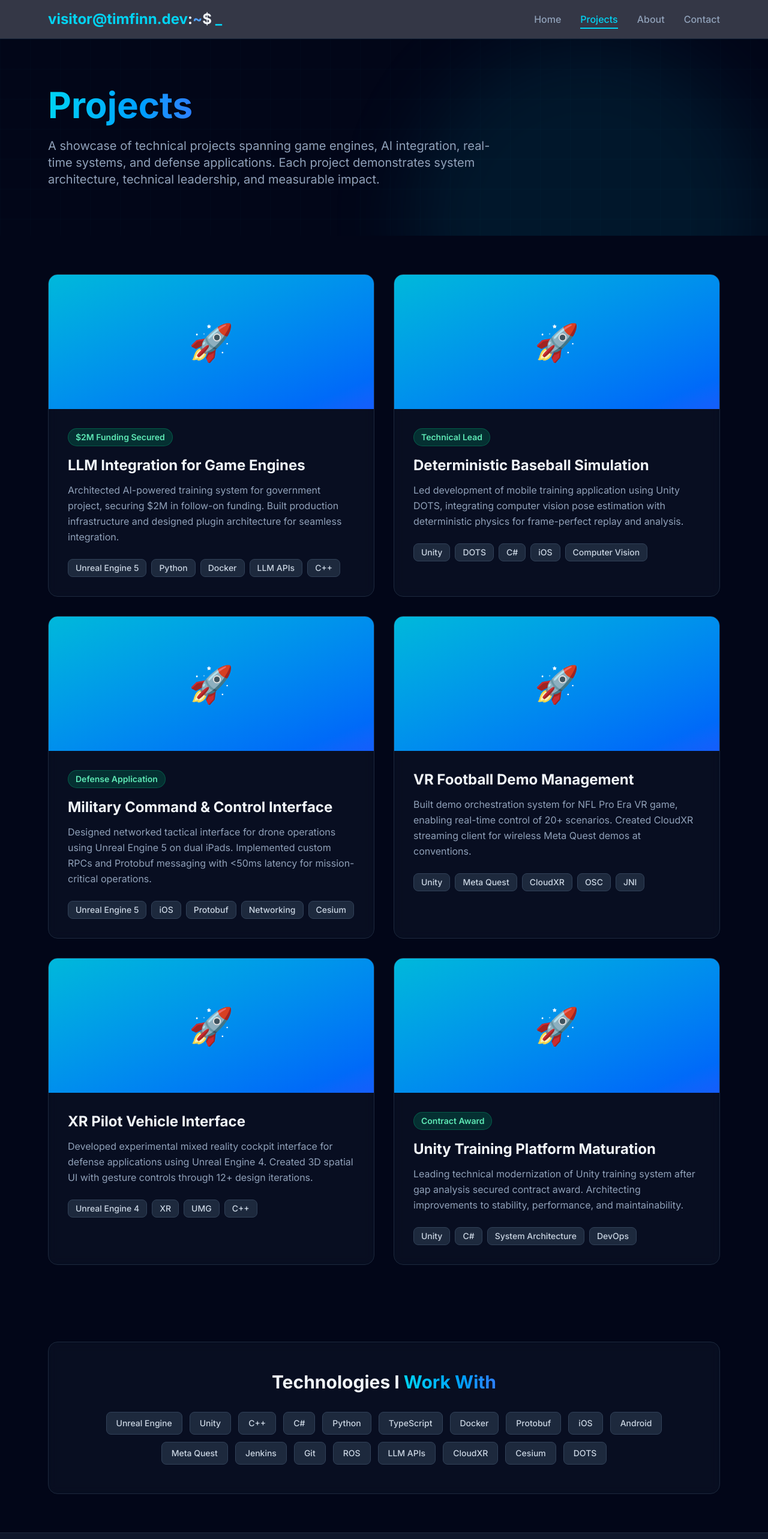
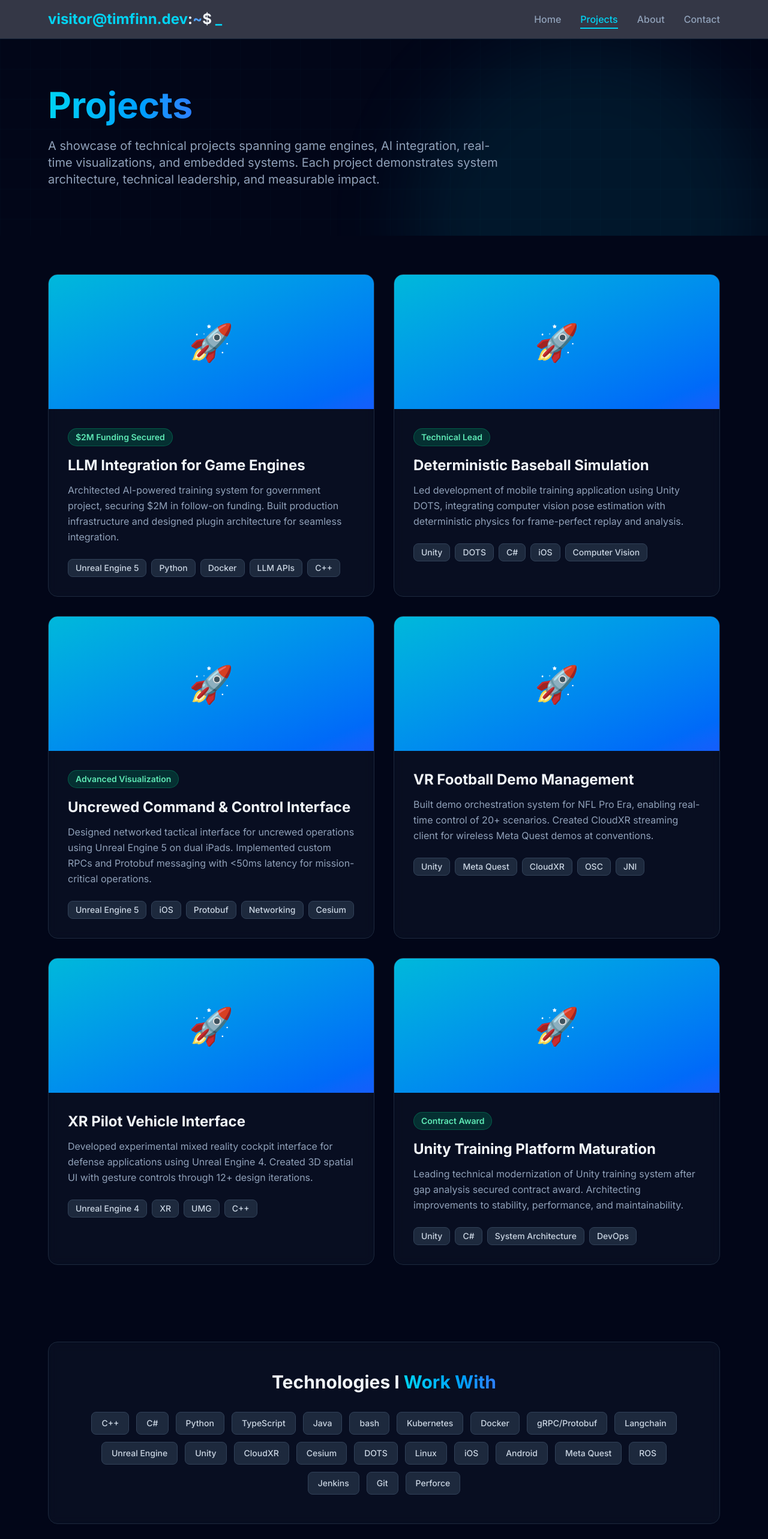
Before and after one commit to timFinn/portfolio-js, a Next.js app: page /projects in a window 1280 px wide. Shown: the top 2566 px of the page at 60% size. Built offline with nearby package versions, Linux system fonts and the light colour scheme.

Commit message:
Refining text for projects, about me;

```diff
--- a/app/about/page.tsx
+++ b/app/about/page.tsx
@@ -22,7 +22,7 @@ export default function About() {
           <div className="prose prose-lg prose-invert max-w-none">
             <p className="text-lg text-slate-300 leading-relaxed mb-6">
               I'm a Senior Software Engineer with over 10 years of experience building real-time 3D
-              applications for defense, training, and commercial applications. My work focuses on the
+              applications for public sector, training, and commercial applications. My work focuses on the
               intersection of game engine technology, system architecture, and emerging AI capabilities.
             </p>
 
@@ -39,10 +39,10 @@ export default function About() {
             </p>
             <div className="grid grid-cols-1 md:grid-cols-2 gap-4 my-8">
               {[
-                'Architecting LLM integration systems ($2.6M funding)',
+                'Architecting LLM integration systems ($2M funding)',
                 'Leading Unity training platform maturation',
                 'Building deployable AI infrastructure',
-                'Designing next-generation scenario tools'
+                'Designing next-generation visualization tools'
               ].map((item, index) => (
                 <div key={index} className="flex items-start gap-3 bg-cyan-500/10 border border-cyan-500/20 p-4 rounded-lg">
                   <span className="text-cyan-400 font-bold">✓</span>
@@ -58,11 +58,18 @@ export default function About() {
               on solutions that work reliably in production environments while pushing technical boundaries.
             </p>
 
+            <h2 className="text-3xl font-bold text-slate-100 mt-12 mb-4">Leadership</h2>
+            <p className="text-slate-300 leading-relaxed">
+              When I'm not coding, I'm exploring emerging technologies and mentoring other developers. I
+              believe in sharing knowledge and contributing to the broader engineering community is
+              the only way to achieve success.
+            </p>
+
             <h2 className="text-3xl font-bold text-slate-100 mt-12 mb-4">Beyond Code</h2>
             <p className="text-slate-300 leading-relaxed">
-              When I'm not coding, I'm exploring emerging technologies, mentoring junior developers, and
-              staying current with advancements in AI, real-time rendering, and interactive systems. I
-              believe in sharing knowledge and contributing to the broader engineering community.
+              Outside the office I'm regularly exploring emerging technologies and experimenting to identify
+              real world results. I like to apply my technical skills to other domains like horticulture,
+              which gives me a chance to step away from the keyboard. I also enjoy hiking, reading, playing music, and cooking.
             </p>
           </div>
         </div>
--- a/app/projects/page.tsx
+++ b/app/projects/page.tsx
@@ -14,8 +14,8 @@ export default function Projects() {
             <span className="gradient-text">Projects</span>
           </h1>
           <p className="text-xl text-slate-400 max-w-3xl">
-            A showcase of technical projects spanning game engines, AI integration, real-time systems,
-            and defense applications. Each project demonstrates system architecture, technical leadership,
+            A showcase of technical projects spanning game engines, AI integration, real-time visualizations,
+            and embedded systems. Each project demonstrates system architecture, technical leadership,
             and measurable impact.
           </p>
         </div>
@@ -37,9 +37,11 @@ export default function Projects() {
             Technologies I <span className="gradient-text">Work With</span>
           </h2>
           <div className="flex flex-wrap justify-center gap-3">
-            {['Unreal Engine', 'Unity', 'C++', 'C#', 'Python', 'TypeScript', 'Docker',
-              'Protobuf', 'iOS', 'Android', 'Meta Quest', 'Jenkins', 'Git', 'ROS',
-              'LLM APIs', 'CloudXR', 'Cesium', 'DOTS'].map((tech) => (
+            {['C++', 'C#', 'Python', 'TypeScript', 'Java', 'bash',
+              'Kubernetes', 'Docker', 'gRPC/Protobuf', 'Langchain',
+              'Unreal Engine', 'Unity', 'CloudXR', 'Cesium', 'DOTS',
+              'Linux', 'iOS', 'Android', 'Meta Quest', 'ROS',
+              'Jenkins', 'Git', 'Perforce', ].map((tech) => (
               <span
                 key={tech}
                 className="px-4 py-2 bg-slate-800 text-slate-300 border border-slate-700 rounded-lg font-medium font-mono text-sm hover:bg-slate-700 hover:text-cyan-400 hover:border-cyan-500/30 transition-all"
--- a/lib/projects.ts
+++ b/lib/projects.ts
@@ -17,16 +17,16 @@ export const projects = [
   },
   {
     id: 'crewed-uncrewed',
-    title: 'Military Command & Control Interface',
-    description: 'Designed networked tactical interface for drone operations using Unreal Engine 5 on dual iPads. Implemented custom RPCs and Protobuf messaging with <50ms latency for mission-critical operations.',
+    title: 'Uncrewed Command & Control Interface',
+    description: 'Designed networked tactical interface for uncrewed operations using Unreal Engine 5 on dual iPads. Implemented custom RPCs and Protobuf messaging with <50ms latency for mission-critical operations.',
     tech: ['Unreal Engine 5', 'iOS', 'Protobuf', 'Networking', 'Cesium'],
-    highlight: 'Defense Application',
+    highlight: 'Advanced Visualization',
     // image: '/projects/military-interface.jpg',
   },
   {
     id: 'nfl-vr',
     title: 'VR Football Demo Management',
-    description: 'Built demo orchestration system for NFL Pro Era VR game, enabling real-time control of 20+ scenarios. Created CloudXR streaming client for wireless Meta Quest demos at conventions.',
+    description: 'Built demo orchestration system for NFL Pro Era, enabling real-time control of 20+ scenarios. Created CloudXR streaming client for wireless Meta Quest demos at conventions.',
     tech: ['Unity', 'Meta Quest', 'CloudXR', 'OSC', 'JNI'],
     // image: '/projects/nfl-vr.jpg',
   },
```
